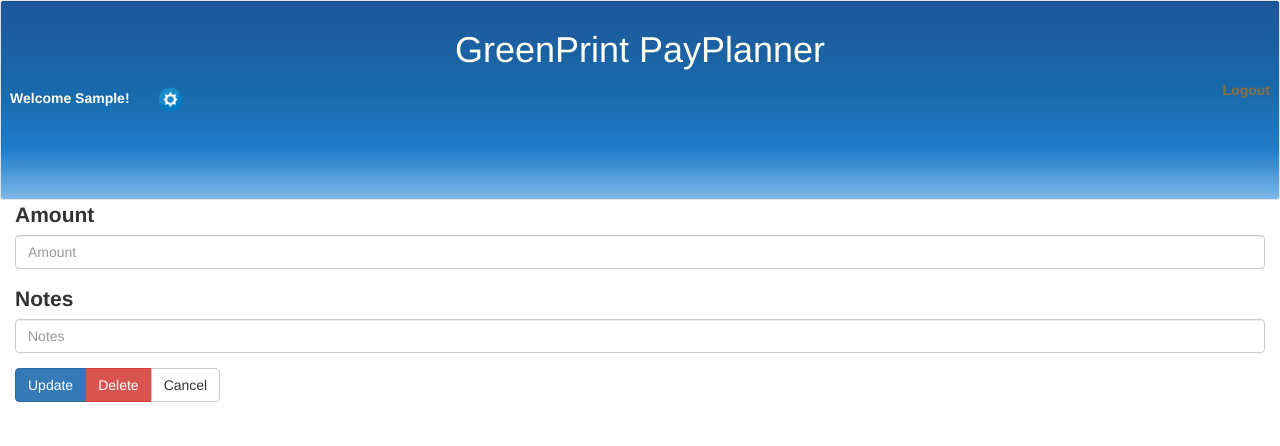
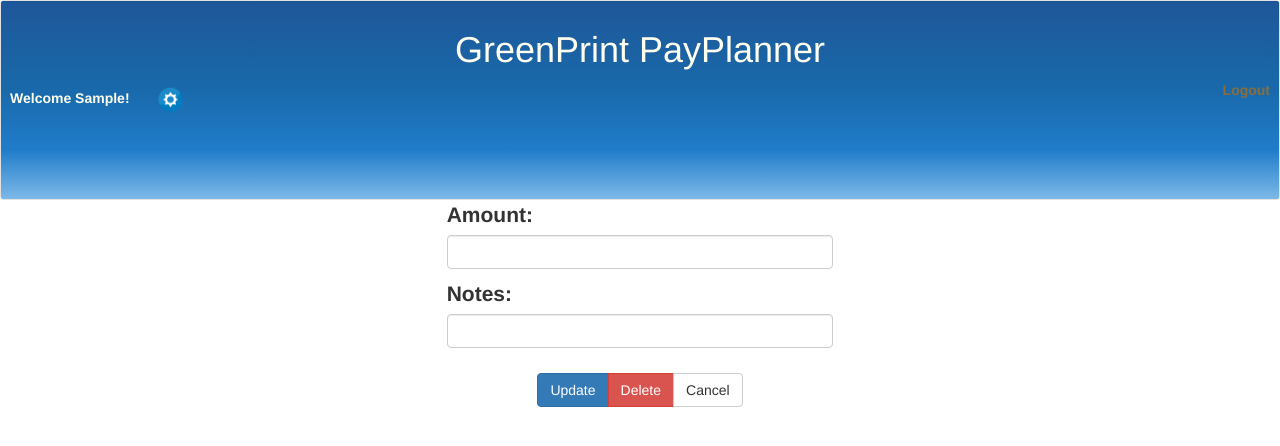
Before and after one commit to edyoucaterself/greenprint, a Django app: template payplanner/templates/edititem.html in a window 1280 px wide. Shown: the top 446 px of the page. Run offline with Django 3.2, Linux system fonts and the light colour scheme; the template is opened without the code that fills it: values that come from a table or form of the project are taken from there, others are empty; the visitor is signed in with stand-in values (Sample User, id 1); some libraries are stand-ins or nearby versions.

Commit message:
Added columns for small and large screens, got rid of bootstrap tags on forms

```diff
--- a/payplanner/forms.py
+++ b/payplanner/forms.py
@@ -68,7 +68,8 @@ class ExpensesForm(forms.ModelForm):
                    'nextDueDate': forms.DateInput(attrs={'name': 'date',
                                                          'class':'form-control'}),
                    'endDate': forms.DateInput(attrs={'name': 'date',
-                                                     'class':'form-control'})}
+                                                     'class':'form-control'})
+                   }
 
 
 
@@ -88,7 +89,8 @@ class IncomeForm(forms.ModelForm):
                    'nextDueDate': forms.DateInput(attrs={'name': 'date',
                                                          'class':'form-control'}),
                    'endDate': forms.DateInput(attrs={'name': 'date',
-                                                     'class':'form-control'})}
+                                                     'class':'form-control'})
+                   }
 
 
 class EditForm(forms.ModelForm):
@@ -98,7 +100,10 @@ class EditForm(forms.ModelForm):
     class Meta:
         model = BudgetData
         exclude = ('effectiveDate',)
-        widgets = {'parentItem':forms.HiddenInput()}
+        widgets = {'parentItem':forms.HiddenInput(),
+                   'itemAmmount':forms.NumberInput(attrs={'class':'form-control',}),
+                   'itemNote':forms.TextInput(attrs={'class':'form-control',})
+                   }
 
 
 class UserCatForm(forms.ModelForm):
@@ -137,7 +142,8 @@ class UserProfileForm(forms.ModelForm):
         fields = ('first_name','last_name','email')
         widgets = {'first_name':forms.TextInput(attrs={'class':'form-control',}),
                   'last_name': forms.TextInput(attrs={'class':'form-control',}),
-                  'email': forms.TextInput(attrs={'class':'form-control',})}
+                  'email': forms.TextInput(attrs={'class':'form-control',})
+                   }
 
 
 class CategoriesForm(forms.ModelForm):
--- a/payplanner/templates/edititem.html
+++ b/payplanner/templates/edititem.html
@@ -14,22 +14,38 @@ put correct title
 {% endblock %}
 
 {% block content %}
+<div class="container-fluid">
  <form action="{% url 'edit' itemid %}" method="post">
+ <div class="row">
+  <div class="col-lg-4"></div>
+  <div class="col-xs-12 col-lg-4 form-group">
     {% csrf_token %}
-{% bootstrap_form form layout='inline' %}
+    {{ form.as_p }}
+  </div>
+  <div class="col-lg-4"></div>
+ </div>
  {% if notsingle %}
+ <div class="row">
+  <div class="col-lg-4"></div>
+  <div class="col-xs-12 col-lg-4">
    <div class="radio">
     <input type="radio" name="edit_opt" value="single" checked="checked"> This occurrence only<br>
     <input type="radio" name="edit_opt" value="future"> Adjust future occurrences<br>
     <input type="radio" name="edit_opt" value="all"> Adjust all occurrence<br><br>
    </div>
+  </div>
+  <div class="col-lg-4"></div>
+ </div>
  {% endif %}
+ <div class="row center">
   <div class="btn-group">
    <input type="submit" name="edit_btn" value="Update" class="btn btn-primary"/>
    <input type="submit" name="edit_btn" value="Delete" class="btn btn-danger"/>
    <input type="submit" name="edit_btn" value="Cancel" class="btn btn-default"/>
   </div>
+ </div>
  </form>
+</div>
 {% endblock %}
 {% block footer %}
 {{ footer }}
--- a/payplanner/views.py
+++ b/payplanner/views.py
@@ -301,7 +301,7 @@ def config(request):
             itemtype = 'Income'
             c = {'itemtype':itemtype,
                  'form':form,
-                 'footer':form.fields['user'],}
+                 'footer':footer,}
             return render(request, 'config.html', c)
 
         #Add Expense from home page
```
Also changed, not shown: payplanner/templates/config.html (+12 -1 lines), payplanner/templates/home.html (+6 -1 lines), payplanner/templates/manage.html (+4 -6 lines), payplanner/static/css/budget.css (line endings or trailing spaces). Lines whose indentation alone changed are shown as unchanged.
